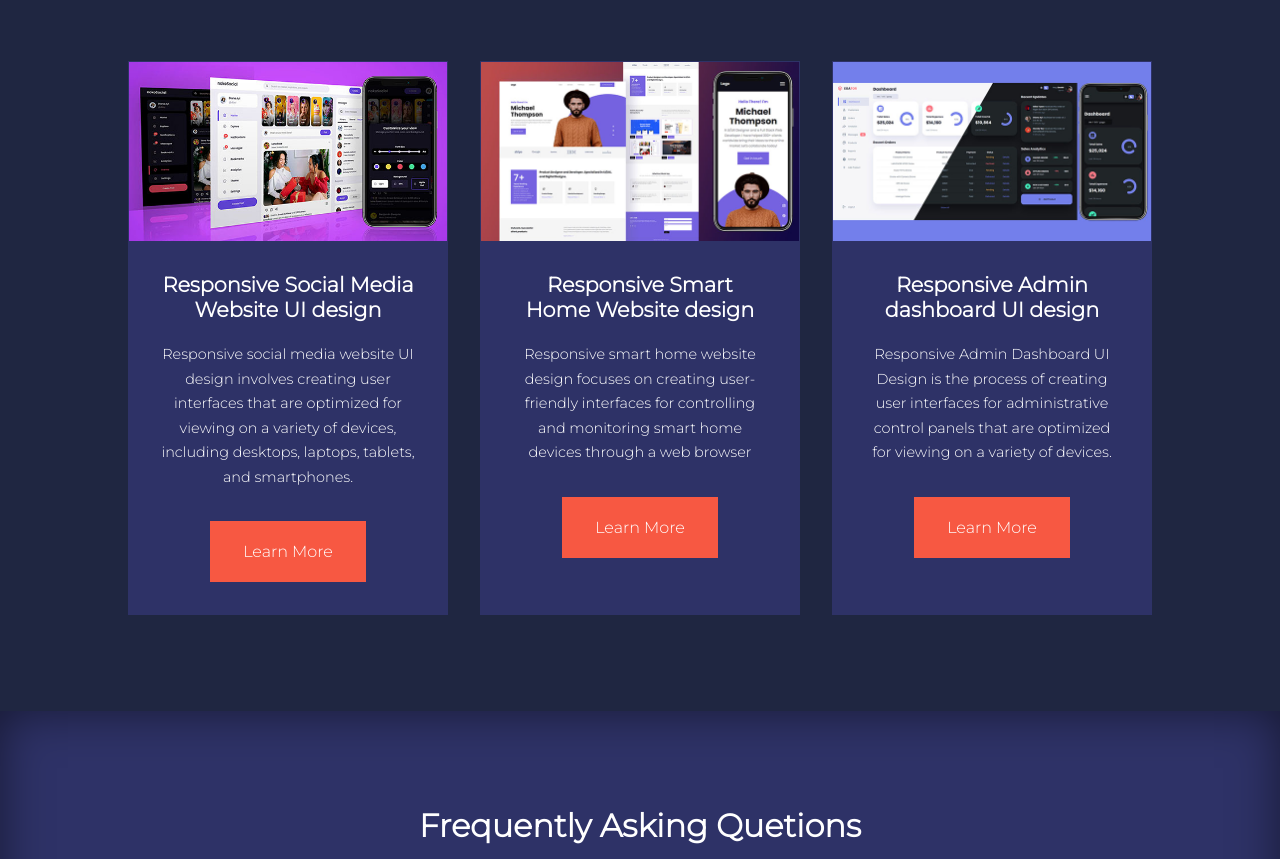
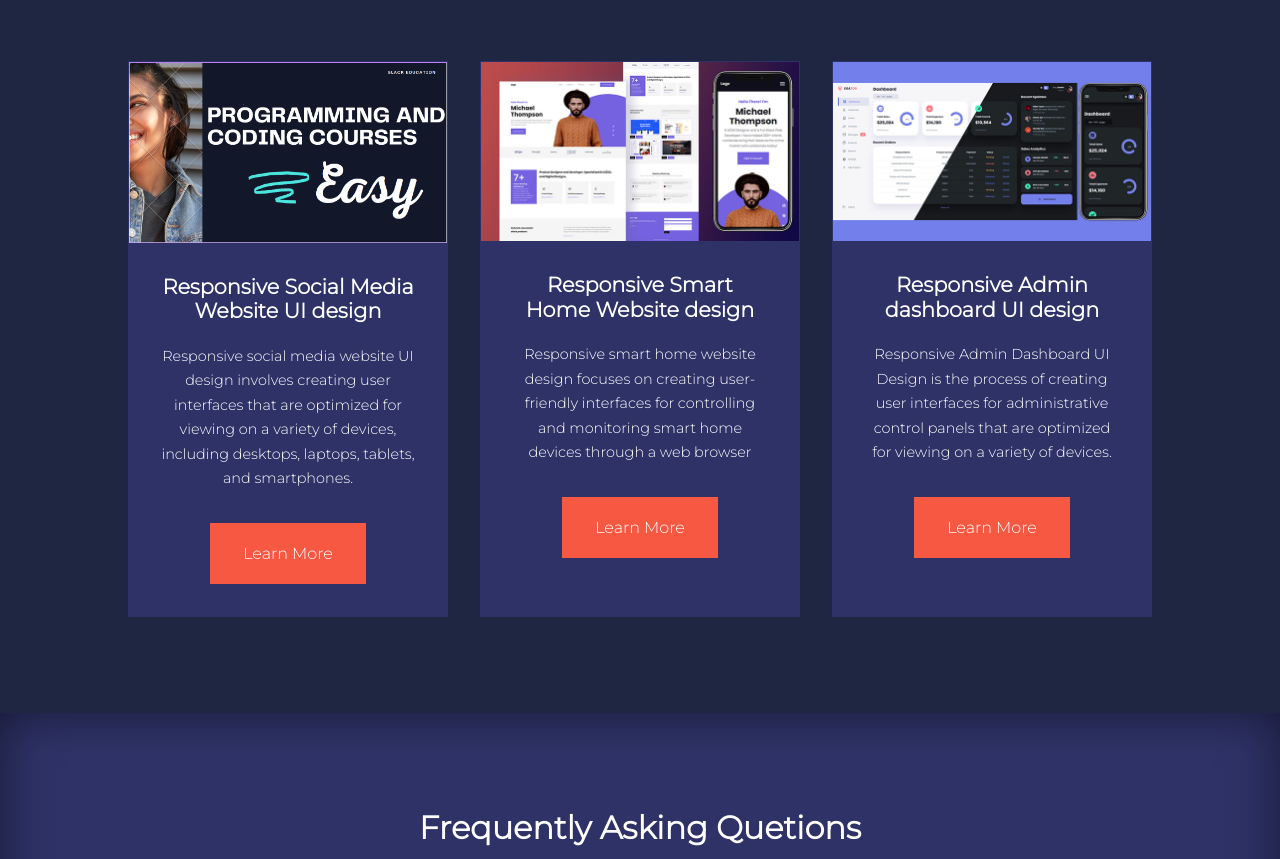
Before and after one commit to Niranjan1727/slackeducation, a plain HTML site: page index.html in a window 1280 px wide. Shown: the part 1449-2308 px from the top of the page. Drawn offline with nearby package versions, Linux system fonts and the light colour scheme.

Commit message:
Update index.html

```diff
--- a/index.html
+++ b/index.html
@@ -115,7 +115,7 @@
         <div class="container courses_container">
             <article class="course">
                 <div class="course_image">
-                    <img src="images/education website assets/images/course1.jpg">
+                    <img src="images/education website assets/images/course01.png">
 
                 </div>
                 <div class="course_info">
```
